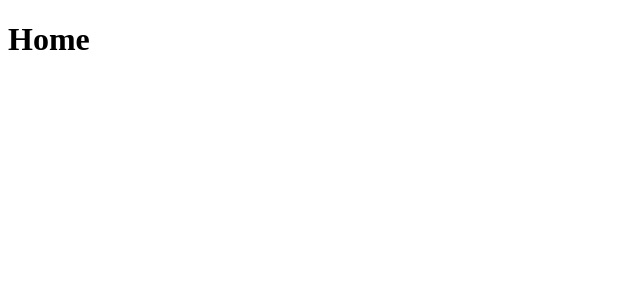
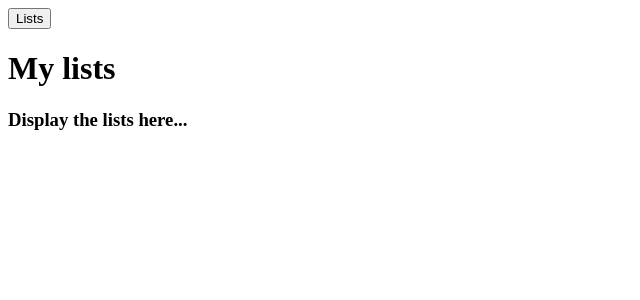
Before and after one commit to HELLO-ITS-REAPER/AngularToDoList, an Angular app: page /Lists in a window 1280 px wide. Shown: the top 300 px of the page, without its empty margins (0-640 px from the left). Built offline with nearby package versions, Linux system fonts and the light colour scheme.

Commit message:
Setup, Header component, routing (complete)

```diff
--- a/src/app/app.component.html
+++ b/src/app/app.component.html
@@ -1,2 +1,3 @@
 <!DOCTYPE html>
-<h1>Home</h1>
+<app-header></app-header>
+<router-outlet></router-outlet>
--- a/src/app/app.component.ts
+++ b/src/app/app.component.ts
@@ -6,5 +6,4 @@ import { Component } from '@angular/core';
   styleUrls: ['./app.component.css']
 })
 export class AppComponent {
-  title = 'Todo list';
 }
--- /dev/null
+++ b/src/app/header/header.component.html
@@ -0,0 +1,6 @@
+<header>
+    <nav>
+        <!-- Navigation links -->
+        <button routerLink="/Lists">Lists</button>
+    </nav>
+</header>
--- /dev/null
+++ b/src/app/lists/lists.component.html
@@ -0,0 +1,2 @@
+<h1>{{title}}</h1>
+<h3>Display the lists here...</h3>
--- /dev/null
+++ b/src/app/lists/lists.component.ts
@@ -0,0 +1,11 @@
+import { Component } from '@angular/core';
+import { Title } from '@angular/platform-browser';
+
+@Component({
+  selector: 'app-lists',
+  templateUrl: './lists.component.html',
+  styleUrls: ['./lists.component.css']
+})
+export class ListsComponent {
+  title = 'My lists';
+}
```
Also changed, not shown: src/app/app-routing.module.ts (added, +15 -0 lines), src/app/app.module.ts (+8 -2 lines), src/app/header/header.component.ts (added, +10 -0 lines), src/app/header/header.component.css (added), src/app/lists/lists.component.css (added), 2 other files (tests, documents, lock files or other folders).
